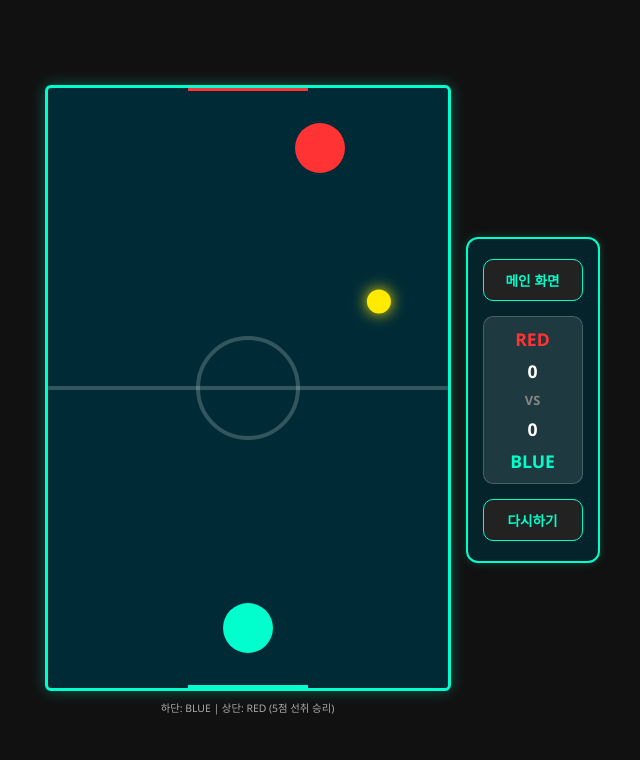
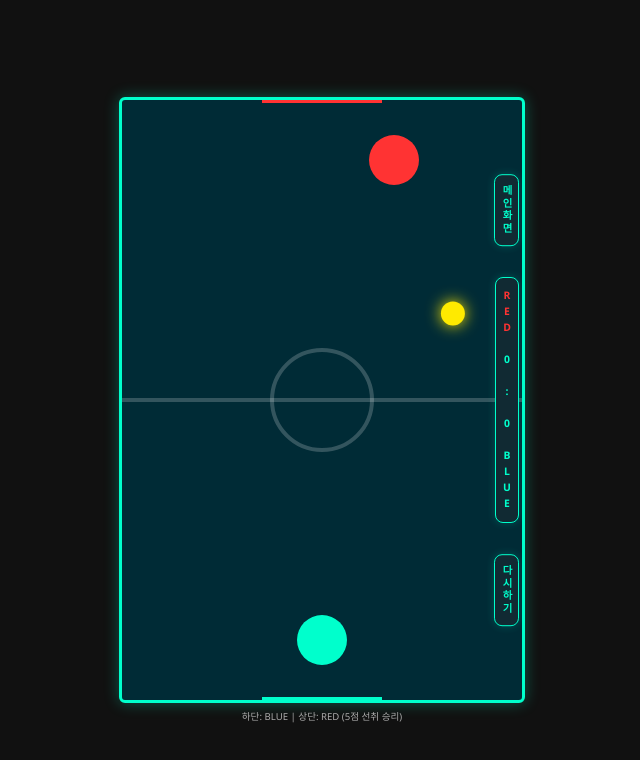
Before and after one commit to siyuloh/airhockey-game, a plain HTML site: page index.html in a window 1280 px wide. Both pictures are taken after a click on the button "게임 시작 (1P)". Shown: the whole page, without its empty margins (318-958 px from the left). Drawn offline with Linux system fonts and the light colour scheme.

Commit message:
점수판이 가려지지 않도록 메인화면과 다시하기 버튼 위치 간격 조정

```diff
--- a/index.html
+++ b/index.html
@@ -21,13 +21,12 @@
         color: #fff;
         font-family: "Segoe UI", Tahoma, Geneva, Verdana, sans-serif;
         display: flex;
-        flex-direction: row;
+        flex-direction: column;
         align-items: center;
-        justify-content: center; /* 컴퓨터 중앙 정렬 */
+        justify-content: center;
         height: 100vh;
         height: 100dvh;
         overflow: hidden;
-        gap: 20px; /* 게임판과 우측 사이드바 사이 간격 */
       }
 
       /* 메인 화면 스타일 */
@@ -68,14 +67,22 @@
         transform: scale(0.95);
       }
 
-      /* 게임 플레이 화면 스타일 (중앙 배치) */
+      /* 게임 플레이 화면 전체 영역 */
       #gameScreen {
         display: none;
         flex-direction: row;
         align-items: center;
         justify-content: center;
-        gap: 15px;
         position: relative;
+        max-width: 100%;
+        max-height: 90vh;
+        padding: 5px;
+      }
+
+      /* 맵과 요소들을 감싸는 컨테이너 */
+      #canvasContainer {
+        position: relative;
+        display: inline-block;
       }
 
       /* 캔버스 맵 스타일 */
@@ -84,35 +91,53 @@
         border: 3px solid #00ffcc;
         border-radius: 6px;
         box-shadow: 0 0 15px rgba(0, 255, 204, 0.3);
-        max-height: 85vh;
+        max-width: 100%;
+        max-height: 80vh;
         object-fit: contain;
+        display: block;
       }
 
-      /* 맵 오른쪽 옆에 세로로 배치될 사이드바 (점수판 + 메인화면/다시하기 버튼) */
-      #rightSidebar {
-        display: flex;
-        flex-direction: column;
-        align-items: center;
-        justify-content: center;
-        gap: 15px;
-        background: rgba(0, 43, 54, 0.7);
-        border: 2px solid #00ffcc;
-        padding: 20px 15px;
-        border-radius: 12px;
-        box-shadow: 0 0 10px rgba(0, 255, 204, 0.2);
+      /* 버튼과 점수판을 맵의 오른쪽 바깥쪽이 아니라 테두리 안쪽 오른쪽 끝에 완전히 밀착 */
+      .control-btn,
+      #verticalScoreboard {
+        position: absolute;
+        right: 6px; /* 캔버스 안쪽 우측 테두리에 딱 붙도록 수정 */
       }
 
-      .control-btn {
-        background: #222;
+      /* 점수판: 중앙 ㅡ선 정렬 */
+      #verticalScoreboard {
+        top: 50%;
+        transform: translateY(-50%);
+        font-size: 0.65rem;
+        font-weight: bold;
+        background: #112a33;
         color: #00ffcc;
         border: 1px solid #00ffcc;
-        padding: 10px 15px;
-        border-radius: 10px;
-        font-size: 0.85rem;
+        padding: 10px 4px;
+        border-radius: 8px;
+        writing-mode: vertical-rl;
+        text-orientation: upright;
+        letter-spacing: 2px;
+        box-shadow: 0 0 8px rgba(0, 255, 204, 0.2);
+        pointer-events: none;
+        z-index: 5;
+      }
+
+      /* 공통 세로 버튼 스타일 */
+      .control-btn {
+        background: #112a33;
+        color: #00ffcc;
+        border: 1px solid #00ffcc;
+        padding: 10px 4px;
+        border-radius: 8px;
+        font-size: 0.65rem;
         font-weight: bold;
         cursor: pointer;
-        width: 100px;
-        text-align: center;
+        writing-mode: vertical-rl;
+        text-orientation: upright;
+        letter-spacing: 2px;
+        box-shadow: 0 0 8px rgba(0, 255, 204, 0.2);
+        z-index: 6;
         transition: background 0.1s;
       }
       .control-btn:active,
@@ -121,23 +146,23 @@
         color: #111;
       }
 
-      #scoreboard {
-        font-size: 1.1rem;
-        font-weight: bold;
-        background: rgba(255, 255, 255, 0.1);
-        padding: 10px;
-        border-radius: 10px;
-        border: 1px solid rgba(255, 255, 255, 0.2);
-        text-align: center;
-        display: flex;
-        flex-direction: column;
-        gap: 8px;
-        width: 100px;
+      /* 메인화면 버튼: 위쪽 배치 (간격을 더 벌림) */
+      #btnMenu {
+        top: calc(50% - 190px);
+        transform: translateY(-50%);
+      }
+
+      /* 다시하기 버튼: 아래쪽 배치 (간격을 더 벌림) */
+      #btnRestart {
+        top: calc(50% + 190px);
+        transform: translateY(-50%);
       }
 
       #instructions {
-        margin-top: 4px;
-        font-size: 0.65rem;
+        position: absolute;
+        bottom: -20px;
+        width: 100%;
+        font-size: 0.6rem;
         color: #aaa;
         text-align: center;
       }
@@ -191,21 +216,23 @@
     </div>
 
     <div id="gameScreen">
-      <div>
+      <div id="canvasContainer">
         <canvas id="gameCanvas" width="400" height="600"></canvas>
+
+        <button id="btnMenu" class="control-btn" onclick="returnToMenu()">
+          메인화면
+        </button>
+
+        <div id="verticalScoreboard">
+          <span style="color: #ff3333">RED</span> <span id="redScore">0</span> :
+          <span id="blueScore">0</span> <span style="color: #00ffcc">BLUE</span>
+        </div>
+
+        <button id="btnRestart" class="control-btn" onclick="restartGame()">
+          다시하기
+        </button>
+
         <div id="instructions">하단: BLUE | 상단: RED (5점 선취 승리)</div>
-      </div>
-
-      <div id="rightSidebar">
-        <button class="control-btn" onclick="returnToMenu()">메인 화면</button>
-        <div id="scoreboard">
-          <span style="color: #ff3333">RED</span>
-          <span id="redScore">0</span>
-          <span style="font-size: 0.8rem; color: #888">VS</span>
-          <span id="blueScore">0</span>
-          <span style="color: #00ffcc">BLUE</span>
-        </div>
-        <button class="control-btn" onclick="restartGame()">다시하기</button>
       </div>
 
       <div id="gameOverScreen">
```
